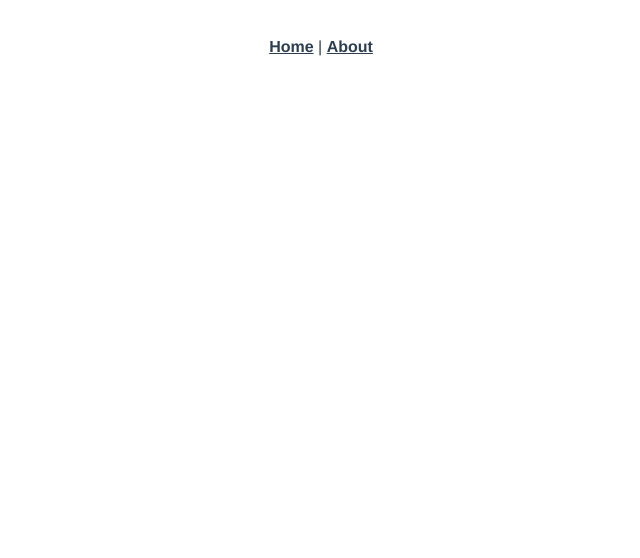
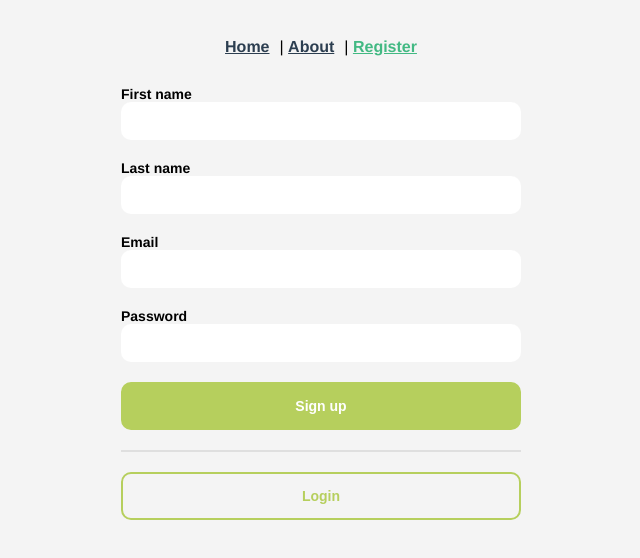
Before and after one commit to wolox-training/gs-vue, a Vue app in the folder training-vue/wolox-books/: page /#/register in a window 1280 px wide. Shown: the top 558 px of the page, without its empty margins (319-959 px from the left). Built offline with nearby package versions, Linux system fonts and the light colour scheme; the HTML template or start-up script is replaced by a standard one.

Commit message:
Added register layout

```diff
--- a/training-vue/wolox-books/src/App.vue
+++ b/training-vue/wolox-books/src/App.vue
@@ -1,20 +1,25 @@
 <template>
   <div id="app">
     <div id="nav">
-      <router-link to="/">Home</router-link> |
-      <router-link to="/about">About</router-link>
+      <router-link to="/">Home</router-link>|
+      <router-link to="/about">About</router-link>|
+      <router-link to="/register">Register</router-link>
     </div>
     <router-view/>
   </div>
 </template>
 
 <style lang="scss">
+body {
+  background-color: rgb(244, 244, 244);
+}
+
 #app {
-  font-family: 'Avenir', Helvetica, Arial, sans-serif;
+  font-family: "Avenir", Helvetica, Arial, sans-serif;
   -webkit-font-smoothing: antialiased;
   -moz-osx-font-smoothing: grayscale;
   text-align: center;
-  color: #2c3e50;
+  color: #000;
 }
 #nav {
   padding: 30px;
@@ -24,6 +29,38 @@
     &.router-link-exact-active {
       color: #42b983;
     }
+    &:not(:last-child) {
+      margin-right: 10px;
+    }
   }
 }
+input {
+  border: 0;
+  border-radius: 10px;
+  padding: 10px;
+  font-size: 16px;
+  box-sizing: border-box;
+  margin-bottom: 20px;
+}
+label {
+  font-weight: 700;
+  font-size: 14px;
+}
+button {
+  border: solid 2px rgb(182, 207, 93);
+  background-color: rgb(182, 207, 93);
+  color: #fff;
+  border-radius: 10px;
+  padding: 15px;
+  line-height: 14px;
+  font-size: 14px;
+  width: 400px;
+  box-sizing: border-box;
+  font-weight: 600;
+  margin-bottom: 20px;
+}
+.btn-outline {
+  background-color: transparent;
+  color: rgb(182, 207, 93);
+}
 </style>
--- a/training-vue/wolox-books/src/router.js
+++ b/training-vue/wolox-books/src/router.js
@@ -18,6 +18,14 @@ export default new Router({
       // this generates a separate chunk (about.[hash].js) for this route
       // which is lazy-loaded when the route is visited.
       component: () => import(/* webpackChunkName: "about" */ './views/About.vue')
+    },
+    {
+      path: '/register',
+      name: 'register',
+      // route level code-splitting
+      // this generates a separate chunk (about.[hash].js) for this route
+      // which is lazy-loaded when the route is visited.
+      component: () => import(/* webpackChunkName: "about" */ './views/Register.vue')
     }
   ]
 })
--- /dev/null
+++ b/training-vue/wolox-books/src/views/Register.vue
@@ -0,0 +1,38 @@
+<template>
+  <div class="container">
+    <form class="register-form">
+      <label>First name</label>
+      <input type="text">
+      <label>Last name</label>
+      <input type="text">
+      <label>Email</label>
+      <input type="email">
+      <label>Password</label>
+      <input type="password">
+      <button>Sign up</button>
+    </form>
+    <button class="btn-outline">Login</button>
+  </div>
+</template>
+
+<style scoped lang="scss">
+.container {
+  display: flex;
+  flex-direction: column;
+  justify-content: center;
+  align-items: center;
+}
+.register-form {
+  display: flex;
+  flex-direction: column;
+  justify-content: center;
+  align-items: center;
+  border-bottom: 2px solid rgb(223, 223, 223);
+  margin-bottom: 20px;
+}
+input,
+label {
+  width: 400px;
+  text-align: left;
+}
+</style>
```
